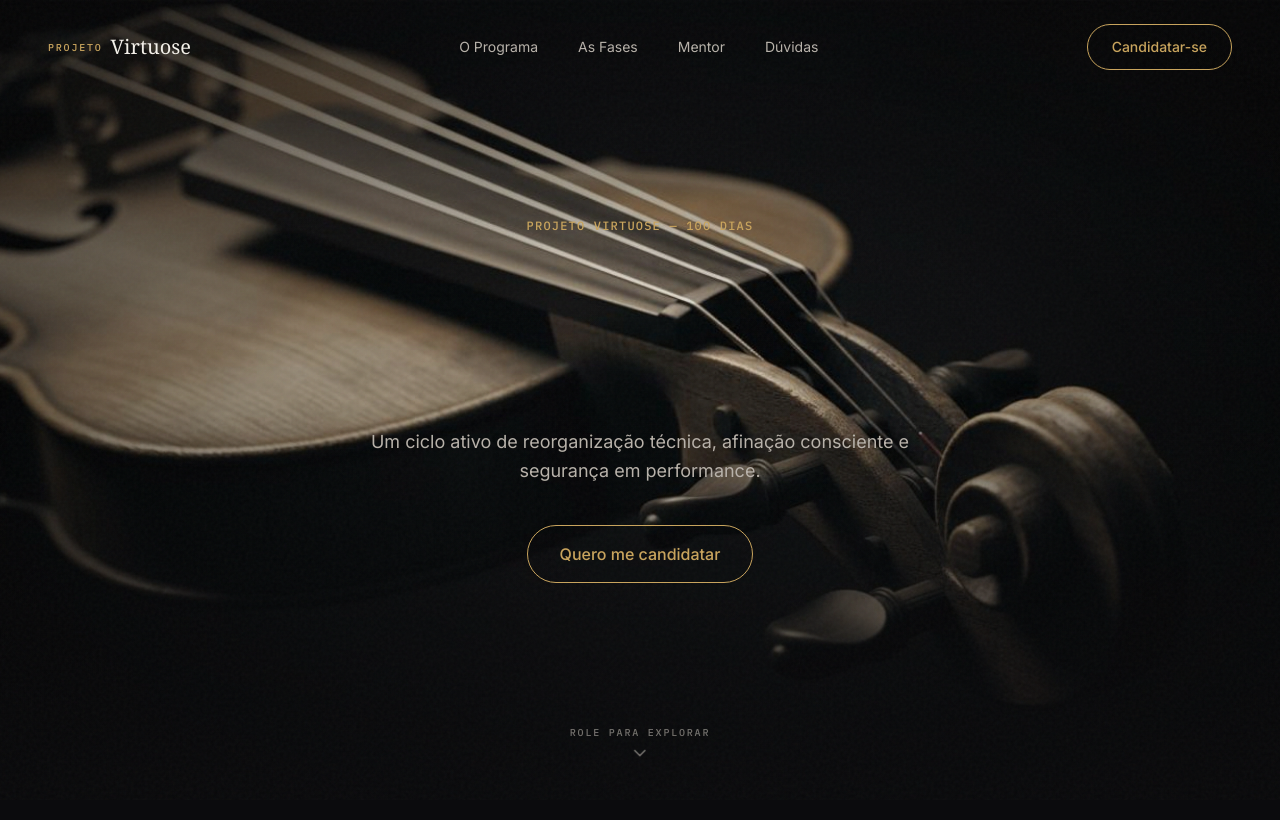
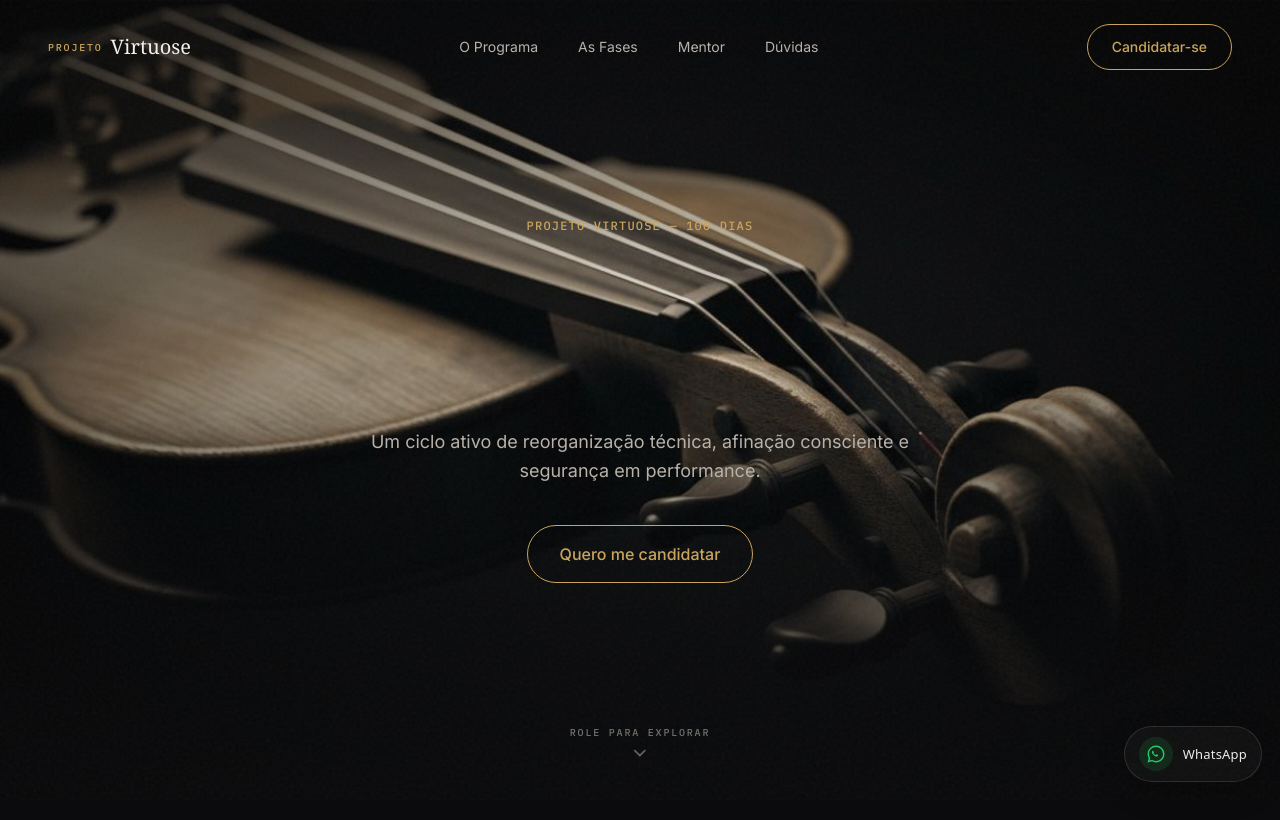
Before and after one commit to joyfigueiro/projeto-virtuose-rodrigo-braga, a plain HTML site: page index.html in a window 1280 px wide. Shown: the top 820 px of the page. Drawn offline with Linux system fonts and the light colour scheme.

Commit message:
Improve WhatsApp button style

```diff
--- a/index.html
+++ b/index.html
@@ -7,6 +7,83 @@
     <script type="module" crossorigin src="./assets/index-jfl3mqON.js"></script>
     <link rel="stylesheet" crossorigin href="./assets/index-BFqW8b0r.css">
   </head>
+<!-- WhatsApp Floating Button (premium) -->
+<a
+  href="https://wa.me/5531994981122?text=Oi%20Rodrigo!%20Tenho%20uma%20d%C3%BAvida%20sobre%20o%20Projeto%20Virtuose."
+  target="_blank"
+  rel="noopener"
+  class="wa-float"
+  aria-label="Falar no WhatsApp"
+  title="Falar no WhatsApp"
+>
+  <span class="wa-icon" aria-hidden="true">
+    <!-- ícone WhatsApp em SVG (leve e sem dependências) -->
+    <svg viewBox="0 0 32 32" width="18" height="18" fill="currentColor">
+      <path d="M19.11 17.48c-.27-.13-1.6-.79-1.85-.88-.25-.09-.43-.13-.61.13-.18.27-.7.88-.86 1.06-.16.18-.31.2-.58.07-.27-.13-1.13-.42-2.15-1.33-.79-.7-1.33-1.57-1.49-1.84-.16-.27-.02-.42.12-.55.12-.12.27-.31.4-.47.13-.16.18-.27.27-.45.09-.18.04-.34-.02-.47-.07-.13-.61-1.47-.84-2.01-.22-.53-.44-.46-.61-.46h-.52c-.18 0-.47.07-.72.34-.25.27-.95.93-.95 2.27 0 1.33.98 2.62 1.12 2.8.13.18 1.93 2.95 4.67 4.13.65.28 1.16.45 1.55.58.65.21 1.24.18 1.71.11.52-.08 1.6-.65 1.83-1.28.22-.63.22-1.16.16-1.28-.07-.11-.25-.18-.52-.31z"/>
+      <path d="M26.67 5.33A14.7 14.7 0 0 0 16.03 1 14.98 14.98 0 0 0 1 16c0 2.64.7 5.22 2.02 7.49L1 31l7.72-2.02A14.92 14.92 0 0 0 16.03 31C24.3 31 31 24.3 31 16a14.7 14.7 0 0 0-4.33-10.67zM16.03 28.4c-2.25 0-4.45-.6-6.37-1.73l-.46-.27-4.58 1.2 1.22-4.46-.3-.46A12.37 12.37 0 0 1 3.6 16c0-6.87 5.57-12.45 12.43-12.45 3.32 0 6.44 1.29 8.79 3.64A12.34 12.34 0 0 1 28.4 16c0 6.87-5.52 12.4-12.37 12.4z"/>
+    </svg>
+  </span>
+  <span class="wa-label">WhatsApp</span>
+</a>
+
+<style>
+  .wa-float{
+    position: fixed;
+    right: 18px;
+    bottom: 18px;
+    z-index: 9999;
+
+    display: inline-flex;
+    align-items: center;
+    gap: 10px;
+
+    padding: 10px 14px;
+    border-radius: 999px;
+
+    /* visual premium/clean */
+    background: rgba(18, 18, 18, 0.78);
+    border: 1px solid rgba(255, 255, 255, 0.12);
+    backdrop-filter: blur(10px);
+
+    color: rgba(255,255,255,0.92);
+    font-family: ui-sans-serif, system-ui, -apple-system, Segoe UI, Roboto, Arial, sans-serif;
+    font-size: 13px;
+    letter-spacing: 0.2px;
+    text-decoration: none;
+
+    box-shadow: 0 10px 28px rgba(0,0,0,.28);
+    transition: transform .18s ease, box-shadow .18s ease, border-color .18s ease;
+  }
+  .wa-float:hover{
+    transform: translateY(-2px);
+    box-shadow: 0 14px 34px rgba(0,0,0,.38);
+    border-color: rgba(255,255,255,0.2);
+  }
+  .wa-icon{
+    width: 34px;
+    height: 34px;
+    border-radius: 999px;
+
+    display: inline-flex;
+    align-items: center;
+    justify-content: center;
+
+    /* toque sutil do verde, mas discreto */
+    background: rgba(37, 211, 102, 0.12);
+    color: rgba(37, 211, 102, 0.95);
+  }
+  .wa-label{
+    line-height: 1;
+    white-space: nowrap;
+  }
+
+  /* mobile: só o ícone, mais discreto */
+  @media (max-width: 520px){
+    .wa-label{ display:none; }
+    .wa-float{ padding: 10px; }
+  }
+</style>
+
   <body>
     <div id="root"></div>
   </body>
```
